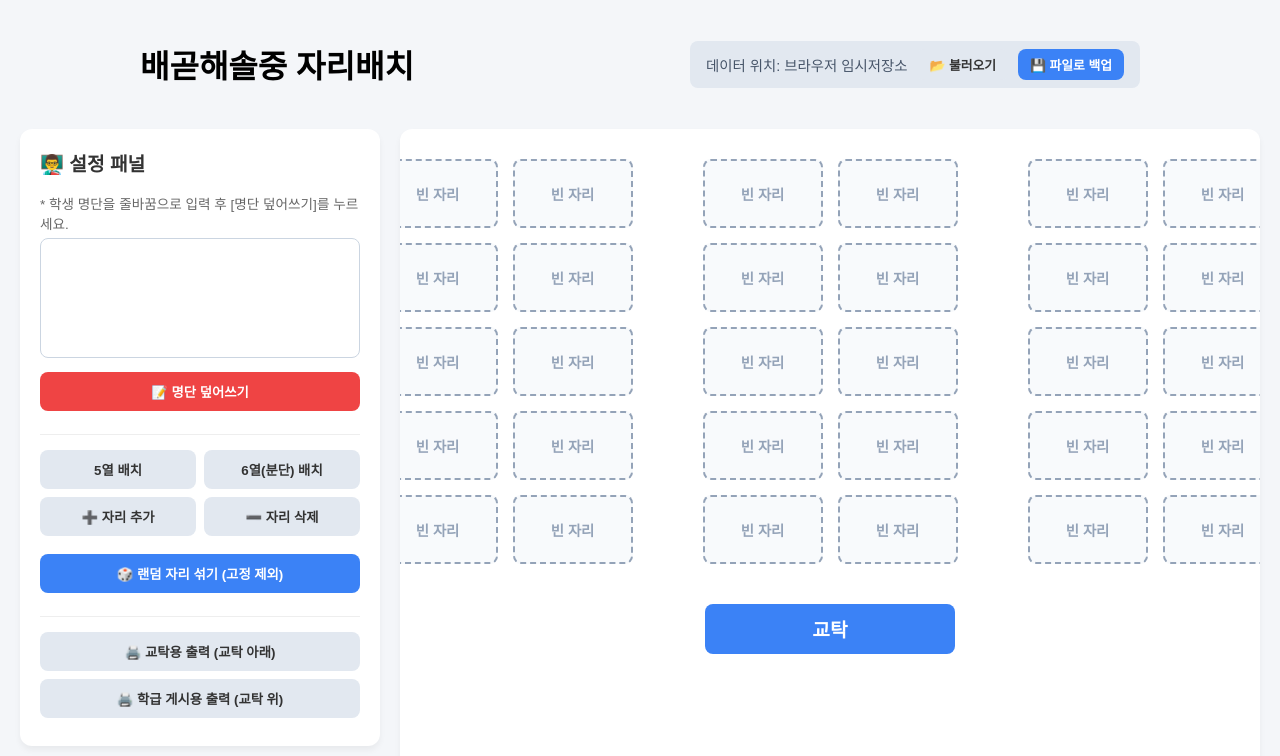
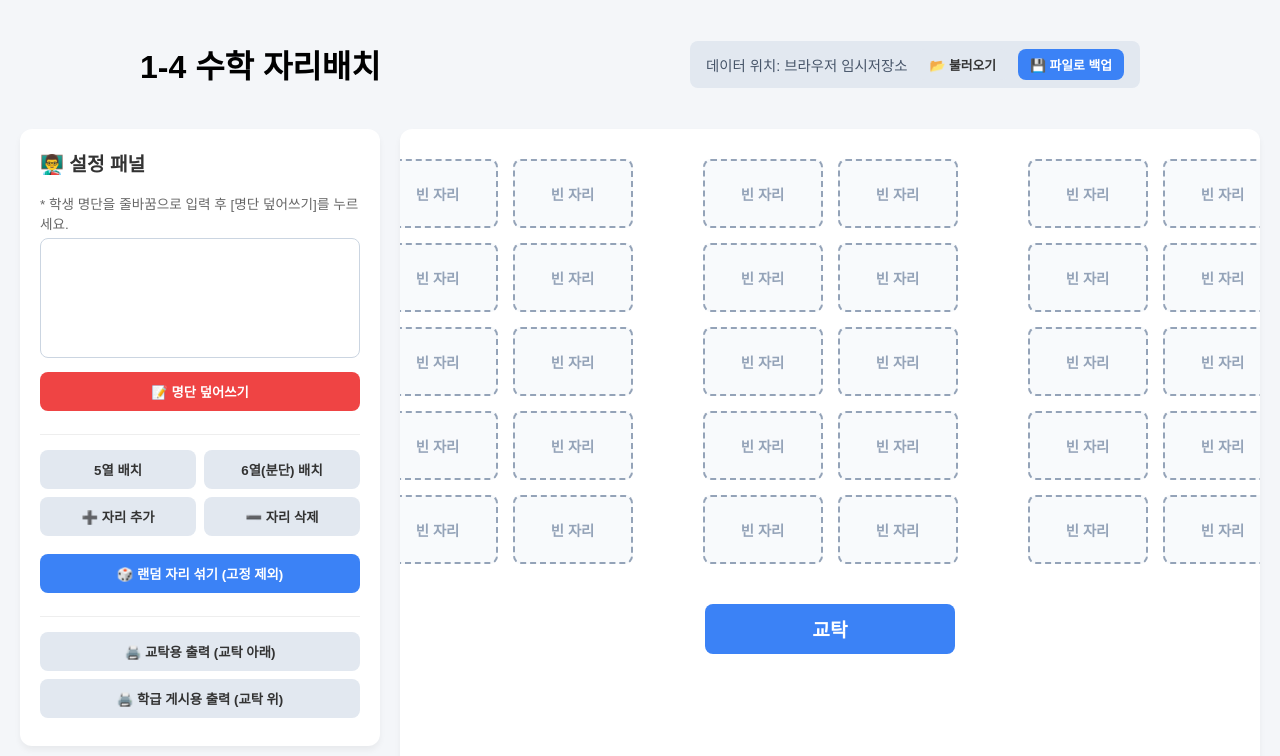
Before and after one commit to wonilt0083-hub/tester, a plain HTML site: page index.html in a window 1280 px wide. Drawn offline with Linux system fonts and the light colour scheme.

Commit message:
Update_1 index.html

```diff
--- a/index.html
+++ b/index.html
@@ -102,7 +102,7 @@
 <body>
 
     <div class="header">
-        <h1>배곧해솔중 자리배치</h1>
+        <h1>1-4 수학 자리배치</h1>
         <div class="storage-info">
             <span id="saveStatus">데이터 위치: 브라우저 임시저장소</span>
             <button onclick="document.getElementById('fileInput').click()" style="margin:0; padding: 6px 12px; width:auto; font-size:0.8rem;">📂 불러오기</button>
```
